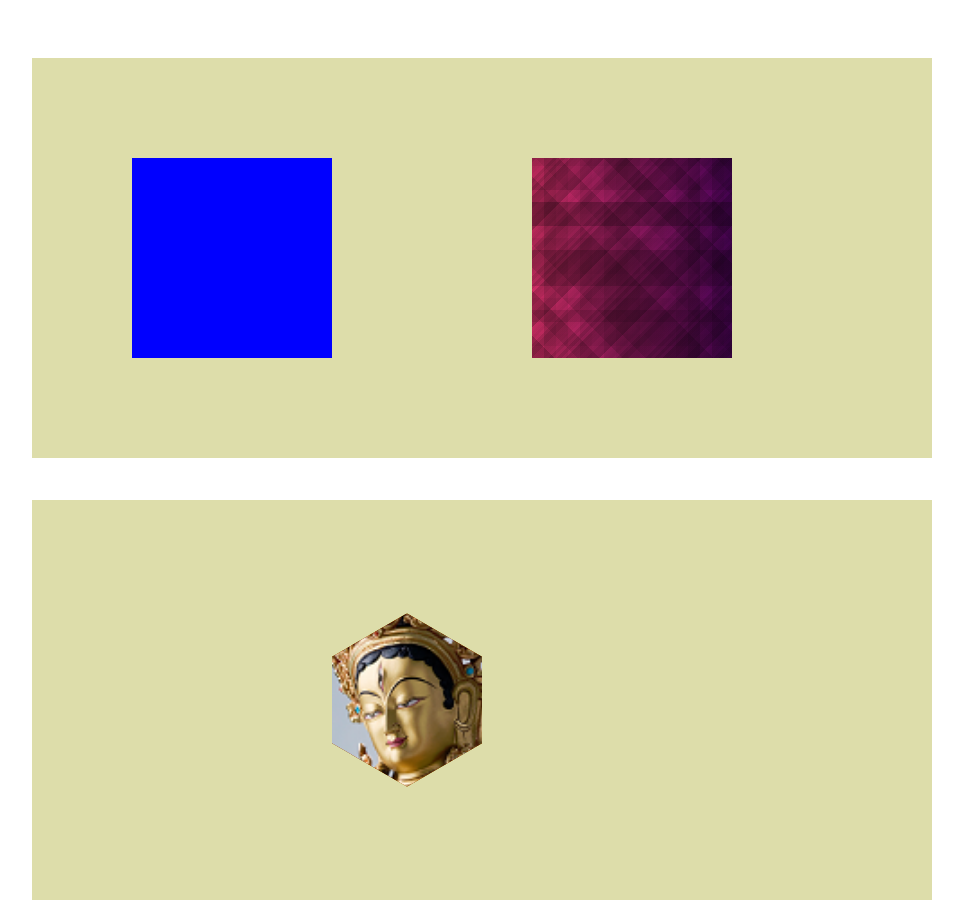
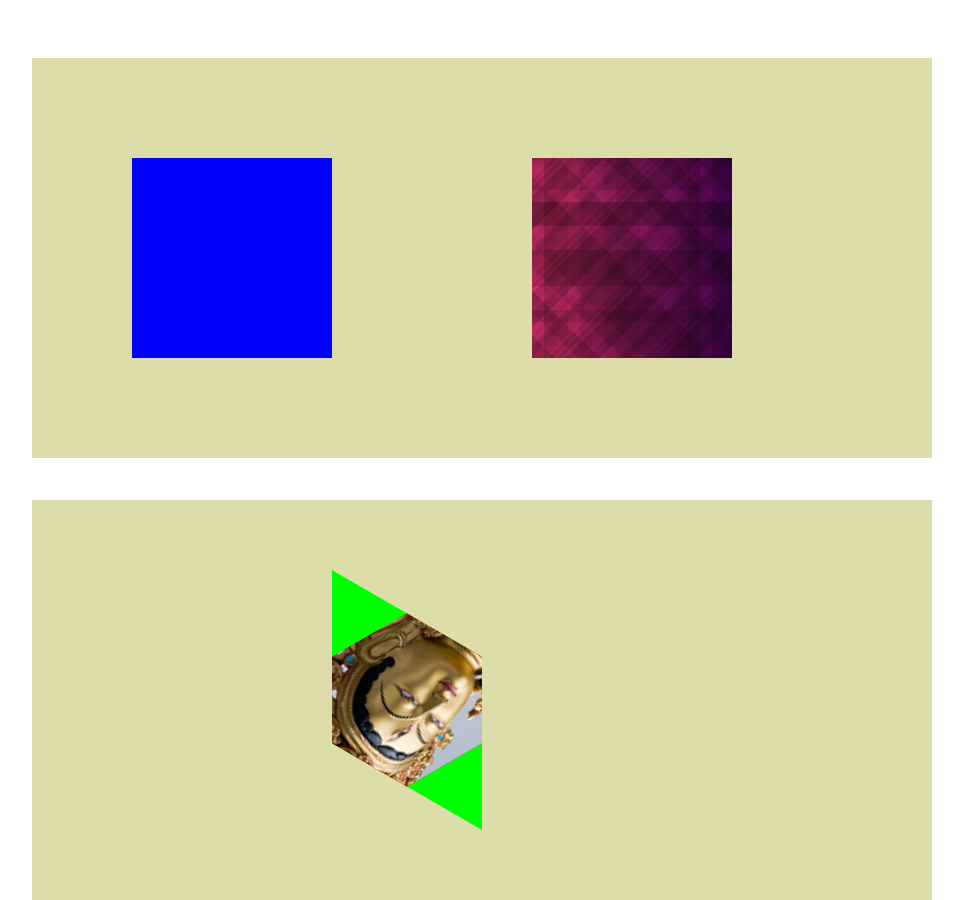
Before and after one commit to pensyl/Nov, a plain HTML site: page index.html in a window 1280 px wide. Shown: the whole page, without its empty margins (158-1121 px from the left). Drawn offline with Linux system fonts and the light colour scheme.

Commit message:
Add files via upload

```diff
--- a/index.html
+++ b/index.html
@@ -20,8 +20,8 @@
 	</div>
 	<div class="container2">
 		<div class="zero">
-			<div class="two402">
-				<div class="two40">
+			<div class="two40">
+				<div class="one20">
 					<div class="one80">
 						<div class="square">
 						<img src="gau.png" width = 100%
```
